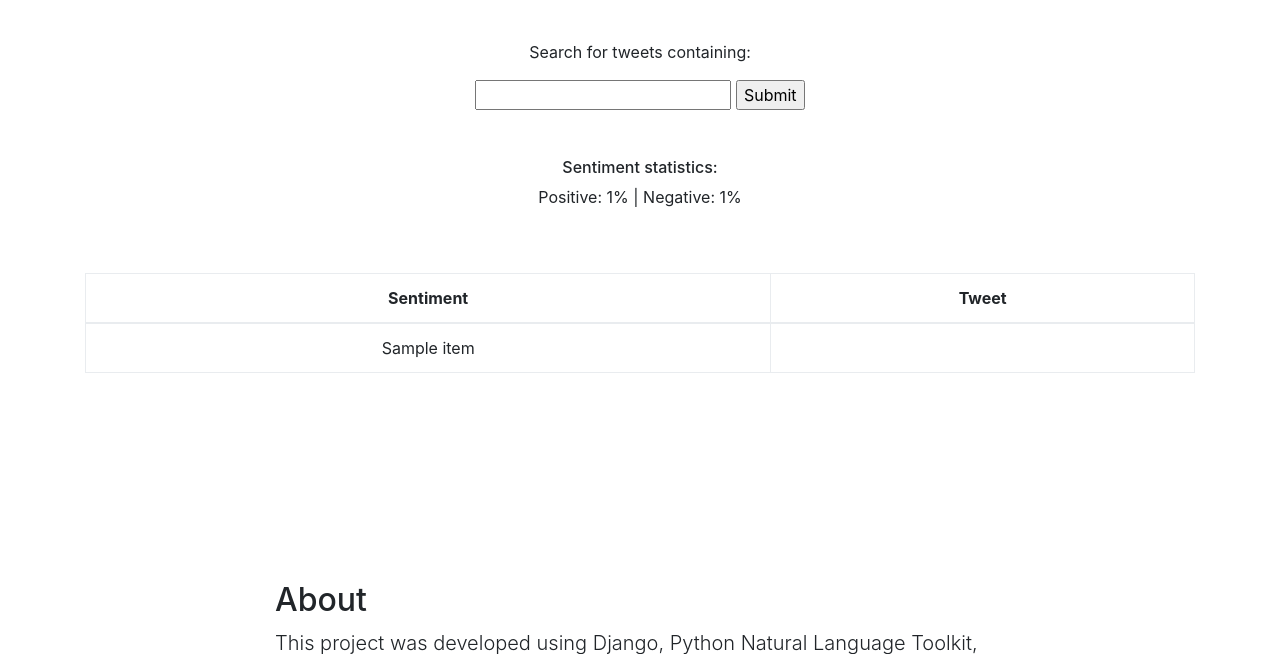
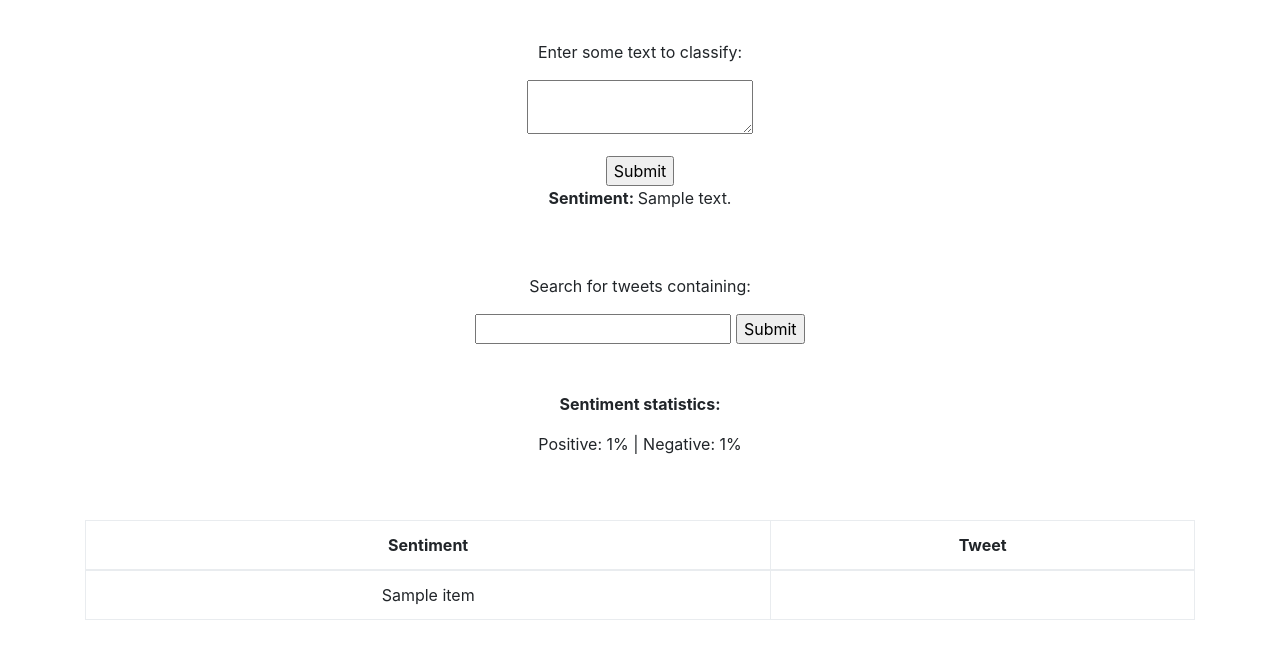
Before and after one commit to CarltonTB/TweetSentiment, a Django app: template TweetSentiment/tweets/templates/tweets/index.html in a window 1280 px wide. Shown: the part 56-710 px from the top of the page. Run offline with Django 3.2, Linux system fonts and the light colour scheme; tables that the repository leaves empty hold one stand-in row (values such as "Sample post"); the template is opened without the code that fills it: values that come from a table or form of the project are taken from there, most other values are stand-ins (such as "Sample title", 1, 10 or a date in 2020); form fields are guessed from the names that the template uses; parts of the project's set-up code (start-up, migrations or seed data) failed here and were passed over; some libraries are stand-ins or nearby versions.

Commit message:
Added additional form to free text entry

```diff
--- a/TweetSentiment/tweets/templates/tweets/index.html
+++ b/TweetSentiment/tweets/templates/tweets/index.html
@@ -53,14 +53,23 @@
       <div class="container">
         <div class="row">
           <div class="col-lg-12 mx-auto" style="text-align:center;">
+
+           <form action="/" method="POST" id="classify">
+            {% csrf_token %}
+                <p>Enter some text to classify:</p>
+                <p>{{ classifyForm.text }}</p>
+            <input type="submit" value="Submit" />
+        	</form>
+        	<p><strong>Sentiment: </strong>{{ textClassification }}</p>
+            <br></br>
             <form action="/" method="POST" id="search">
             {% csrf_token %}
-                <p>Search for tweets containing:</p>{{ form.query }}
+                <p>Search for tweets containing:</p>{{ searchForm.query }}
             <input type="submit" value="Submit" />
         	</form>
             <br></br>
     		<div class="col-md-12" height>
-        		<h6>Sentiment statistics:</h6>
+        		<p><strong>Sentiment statistics:</strong></p>
         		<p>Positive: {{ percent_pos }}%    |    Negative: {{ percent_neg }}%</p>
    			</div>
    			<br></br>
```
Also changed, not shown: TweetSentiment/tweets/tweetClassify.py (+7 -0 lines), TweetSentiment/tweets/views.py (+16 -11 lines).
